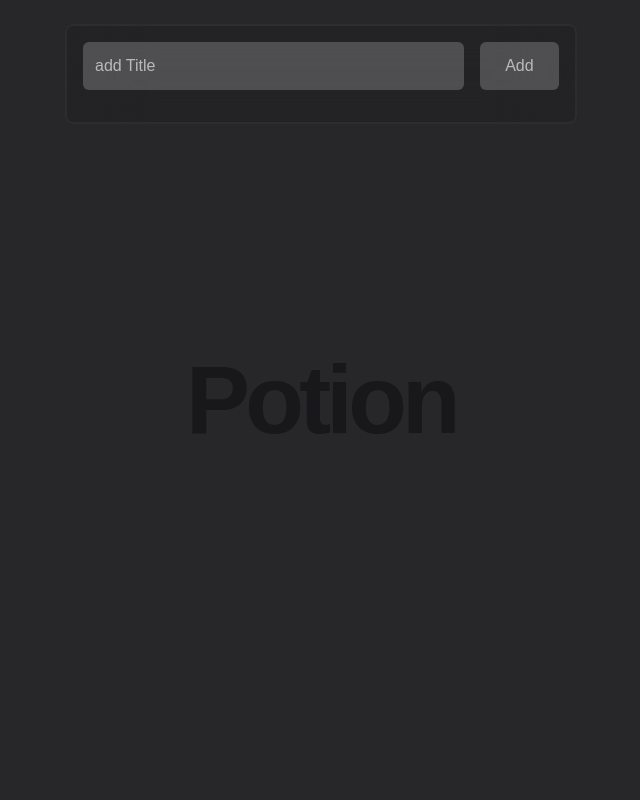
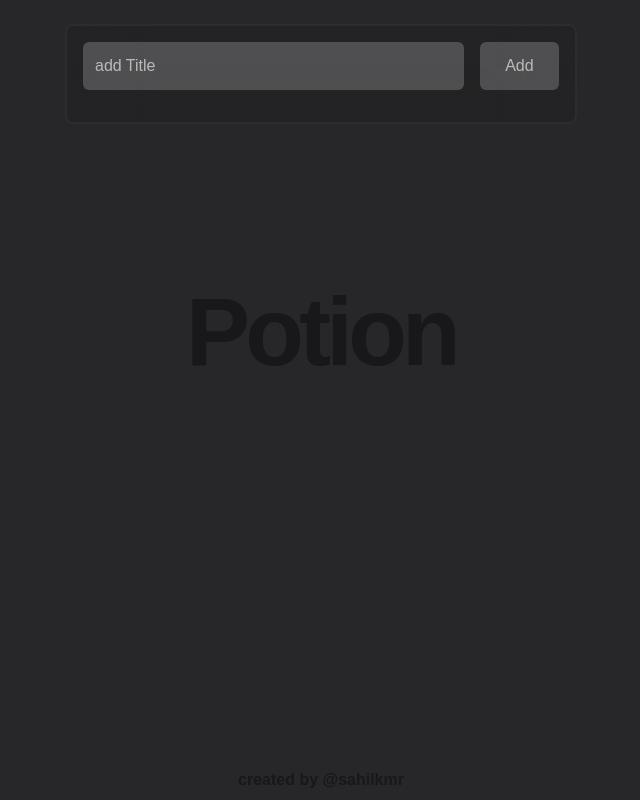
Before and after one commit to kmr-sahil/docs, a React (Vite) app: page / in a window 1280 px wide. Shown: the whole page, without its empty margins (319-959 px from the left). Built offline with nearby package versions, Linux system fonts and the light colour scheme.

Commit message:
updated background

```diff
--- a/src/componets/Background.jsx
+++ b/src/componets/Background.jsx
@@ -3,8 +3,21 @@
 function Background() {
   return (
     <>
-      <div className='absolute z-[0] top-1/2 left-1/2 -translate-x-[50%] -translate-y-[50%] text-[4rem] tablet:text-[6rem] leading-none tracking-tighter font-semibold text-zinc-900'>
-          <h1>Potion</h1>
+      <div className='absolute min-h-screen z-[0] top-1/2 left-1/2 -translate-x-[50%] -translate-y-[50%] text-[4rem] tablet:text-[6rem] leading-none tracking-tighter font-semibold text-zinc-900 flex flex-col gap-10 justify-center items-center'>
+            <div className='flex flex-col items-center justify-center flex-1'>
+                  <h1>Potion</h1>
+            </div>
+                {/* Flex container for the bottom content */}
+            <div className='mt-auto'>
+                  <a
+                    target='_blank'
+                    href='https://bento.me/sahilkmr'
+                    className='text-base tracking-normal'
+                  >
+                    created by @sahilkmr
+                  </a>
+            </div>
+
         </div>
     </>
   )
```
